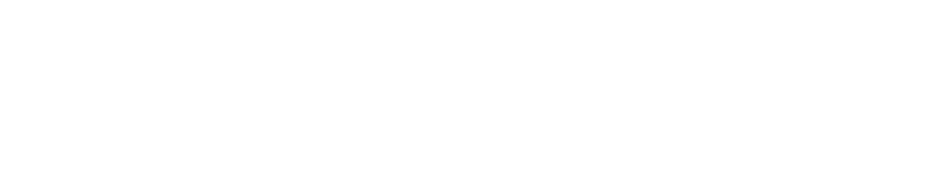
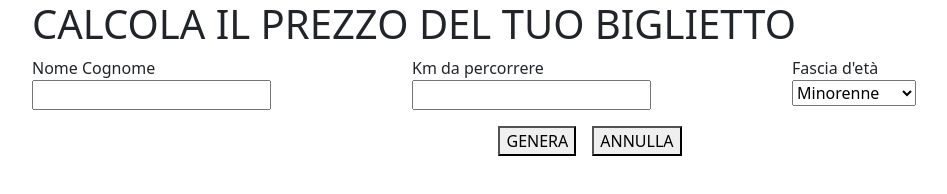
Before and after one commit to danirando/js-biglietto-treno-form, a plain HTML site: page index.html in a window 1280 px wide. Shown: the whole page, without its empty margins (50-997 px from the left). Drawn offline with nearby package versions, Linux system fonts and the light colour scheme.

Commit message:
add element html

```diff
--- a/index.html
+++ b/index.html
@@ -18,6 +18,39 @@
     <script defer src="./assets/js/main.js"></script>
   </head>
   <body>
+    <div class="container">
+      <h1>CALCOLA IL PREZZO DEL TUO BIGLIETTO</h1>
+      <div class="row">
+        <div class="col-4">
+            <form>
+              <div>Nome Cognome</div>
+              <input type="text" id="nome-cognome-passeggero" class="mb-3" />
+            </form>
+          </div>
+          <div class="col-4">
+            <div>Km da percorrere</div>
+            <input type="number" id="km-da-percorrere" class="mb-3" />
+          </div>
+          <div class="col-4">
+            <div>Fascia d'età</div>
+            <select name="età" id="fascia-di-eta" class="mb-3">
+              <option value="">Minorenne</option>
+              <option value="">Maggiorenne</option>
+              <option value="">Over 65</option>
+            </select>
+          </div>
+        </div>
+      </div>
+      <div class="row">
+        <div class="col-12">
+          <div class="d-flex justify-content-center gap-3">
+            <button>GENERA</button>
+            <button>ANNULLA</button>
+          </div>
+        </div>
+      </div>
+    </div>
+
     <script
       src="https://cdn.jsdelivr.net/npm/@popperjs/core@2.11.8/dist/umd/popper.min.js"
       integrity="sha384-I7E8VVD/ismYTF4hNIPjVp/Zjvgyol6VFvRkX/vR+Vc4jQkC+hVqc2pM8ODewa9r"
```
